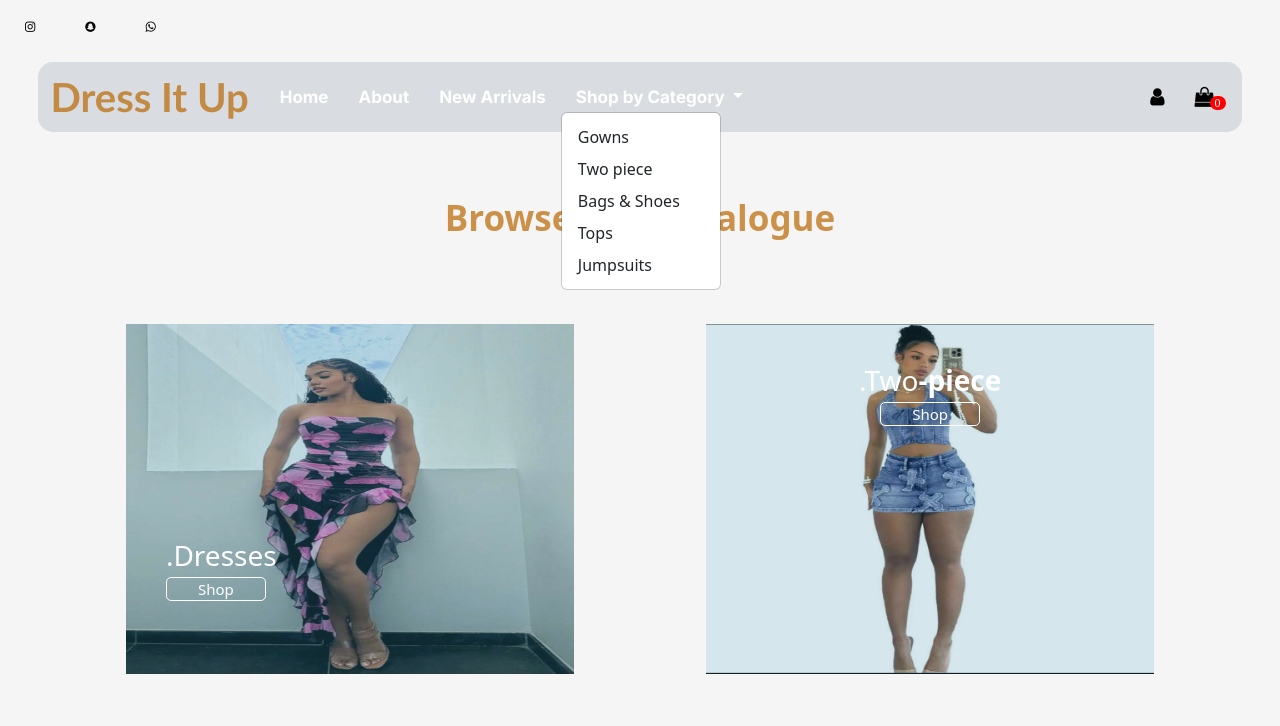
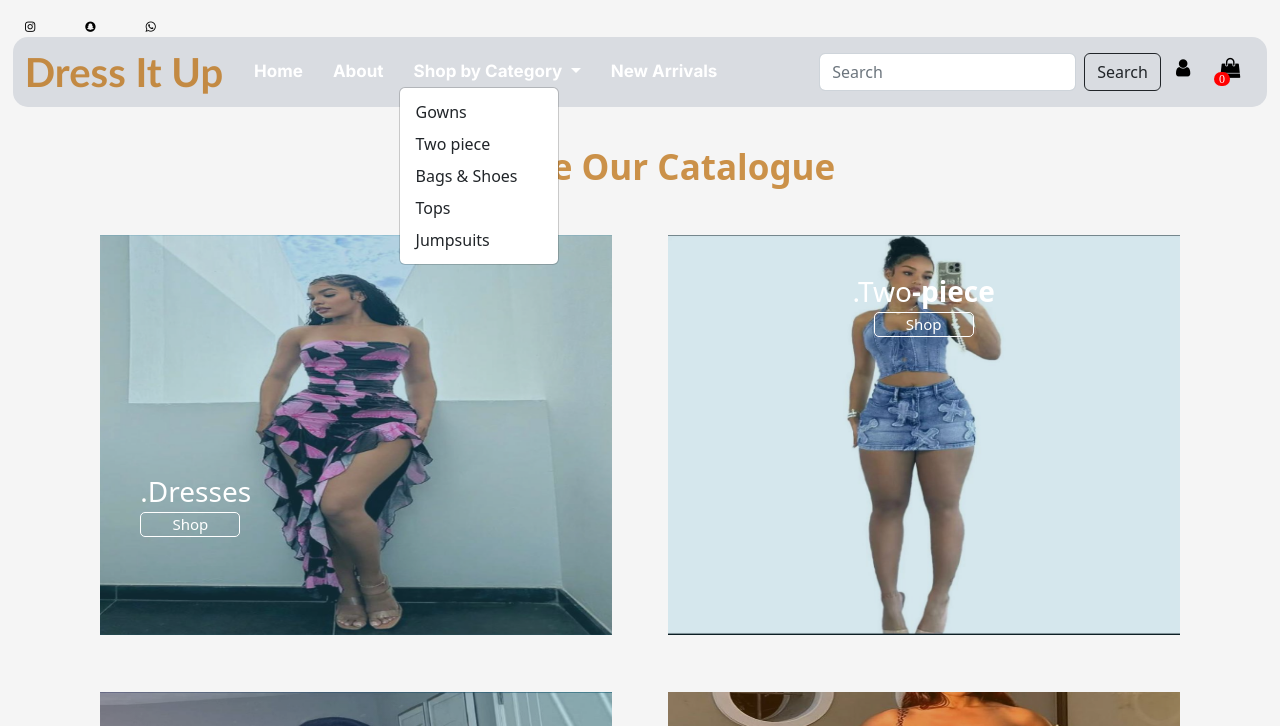
Before and after one commit to betteresther/e-commerce, a plain HTML site: page index.html in a window 1280 px wide. Both pictures are taken after a click on the button "Shop by Category". Shown: the top 726 px of the page. Drawn offline with nearby package versions, Linux system fonts and the light colour scheme.

Commit message:
Navbar Change

```diff
--- a/index.html
+++ b/index.html
@@ -27,7 +27,7 @@
         <a class="nav-link" id="whatsapp" href="#"><i class="fa fa-whatsapp"></i></a>
       </nav>
 
-      <nav class="navbar navbar-expand-lg static">
+      <!-- <nav class="navbar navbar-expand-lg static">
         <div class="container-fluid" id="transparent_container">
           <a class="navbar-brand" id="dress" href="#">Dress It Up</a>
           <button class="navbar-toggler" type="button" data-bs-toggle="collapse" data-bs-target="#collapsibleNavbar" aria-controls="navbarScroll" aria-expanded="false" aria-label="Toggle navigation">
@@ -36,8 +36,8 @@
           <div class="collapse navbar-collapse" id="collapsibleNavbar" >
             <ul class="navbar-nav me-auto my-2 my-lg-0 navbar-nav-scroll" style="--bs-scroll-height: 100px;">
 
-              <li class="nav-item">
-                <a class="nav-link active" aria-current="page" id="home" href="index.html">Home</a>
+              <li class="nav-item"> -->
+                <!-- <a class="nav-link active" aria-current="page" id="home" href="index.html">Home</a>
               </li>
 
               <li class="nav-item">
@@ -46,9 +46,9 @@
 
               <li class="nav-item">
                 <a class="nav-link" id="about" href="newarrivals.html">New Arrivals</a>
-              </li>
+              </li> -->
 
-              <li class="nav-item dropdown">
+              <!-- <li class="nav-item dropdown">
                 <a class="nav-link dropdown-toggle" href="#" id="Shop" role="button" data-bs-toggle="dropdown" aria-expanded="false">
                   Shop by Category
                 </a>
@@ -60,34 +60,60 @@
                   <li><a class="dropdown-item" href="jumpsuits.html">Jumpsuits</a></li>
                 </ul>
               </li>
-            </ul>
-
-            <form class="d-flex">
+            </ul> -->
               <!-- <input class="form-control me-2" type="search" placeholder="Search" aria-label="Search">
               <button class="btn btn-outline-warning" type="submit">Search</button> -->
 
-                <a class="nav-link" id="search" href="register.html"><i class="fa fa-user"></i></a>
+                <!-- <a class="nav-link" id="search" href="register.html"><i class="fa fa-user"></i></a>
                 <a class="nav-link" id="shopping_bag" href="#"><i class="fa fa-shopping-bag"><span>0</span></i></a>
-
-            </form>
           </div>
         </div>
-      </nav>
+      </nav> -->
 
 
-      <!-- <div style="width: 100%;" class="container" id="brown">
-        <div class="row justify-content-center">
-          <div class="row" col-lg-6 col-md-6 col-sm-12>
-            <p class="bold-text">PARTY WEARS &<br><span> DRESSES</span></p>
-            <div class="female">
-            <p>Female Clothing Brand</p>
-            <p>Online clothing store for Baddies of different sizes.</p>
-        </div>
-        <a href="newarrivals.html">
-            <button id="backbutton"> SHOP THE COLLECTION</button></a>
-            </div>
-            </div>
-            </div> -->
+  <nav class="navbar navbar-expand-lg" >
+  <div class="container-fluid" id="transparent_container">
+    <a class="navbar-brand" href="#" id="dress">Dress It Up</a>
+    <button class="navbar-toggler" type="button" data-bs-toggle="collapse" data-bs-target="#navbarScroll" aria-controls="navbarScroll" aria-expanded="false" aria-label="Toggle navigation">
+      <span class="navbar-toggler-icon"></span>
+    </button>
+    <div class="collapse navbar-collapse" id="navbarScroll">
+      <ul class="navbar-nav me-auto my-2 my-lg-0 navbar-nav-scroll" style="--bs-scroll-height: 100px;">
+        <li class="nav-item">
+          <a class="nav-link active" aria-current="page" id="home" href="index.html">Home</a>
+        </li>
+        <li class="nav-item">
+          <a class="nav-link" id="about" href="about.html">About</a>
+        </li>
+        <li class="nav-item dropdown">
+          <a class="nav-link dropdown-toggle" href="#" id="Shop" role="button" data-bs-toggle="dropdown" aria-expanded="false">
+            Shop by Category
+          </a>
+          <ul class="dropdown-menu" aria-labelledby="navbarScrollingDropdown">
+            <li><a class="dropdown-item" href="gown.html">Gowns</a></li>
+            <li><a class="dropdown-item" href="twopiece.html">Two piece</a></li>
+            <li><a class="dropdown-item" href="shoes.html">Bags & Shoes</a></li>
+            <li><a class="dropdown-item" href="tops.html">Tops</a></li>
+            <li><a class="dropdown-item" href="jumpsuits.html">Jumpsuits</a></li>
+          </ul>
+        </li>
+        <li class="nav-item">
+          <a class="nav-link" id="about" href="newarrivals.html">New Arrivals</a>
+        </li>
+        <!-- <li class="nav-item">
+          <a class="nav-link disabled" href="#" tabindex="-1" aria-disabled="true">Link</a>
+        </li> -->
+      </ul>
+      <form class="d-flex">
+        <input class="form-control me-2" type="search" placeholder="Search" aria-label="Search">
+        <button class="btn btn-outline-dark" type="submit">Search</button>
+
+          <a class="nav-link" id="search" href="register.html"><i class="fa fa-user"></i></a>
+            <a class="nav-link" id="shopping_bag" href="#"><i class="fa fa-shopping-bag"><span>0</span></i></a>
+      </form>
+    </div>
+  </div>
+</nav>
 
             <div class="grid">
               <div class="col-sm-6 col-md-12 col-lg-12">
--- a/style.css
+++ b/style.css
@@ -11,7 +11,7 @@ body{
 
 #transparent_container{
     background-color:#d9dce1;
-    margin:3%;
+    margin:1%;
     justify-content: center;
     align-items: center;
     border: none;
@@ -69,11 +69,11 @@ body{
 }
 
 #hot_girl{
-    font-size: 35px;
+    font-size: 30px;
     color: pink;
     font-style: normal;
     margin-top: -15px;
-    margin-bottom: -3%;
+    margin-bottom: 10px;
     font-weight: 500;
     animation: slide 10s linear infinite;
 }
@@ -129,8 +129,9 @@ align-items: center;
 justify-content: center;
 color: white;
 position: absolute;
-top: 80px;
-left: 94.5%;
+top: 50%;
+right:50px;
+/* left: 94.5%; */
 padding: 1px 5px;
 }
 
@@ -259,9 +260,9 @@ h1, h2, {
   z-index: 1;
   display: inline-block;
   overflow: hidden;
-  margin: 5%;
-  width: 35%;
-  height: 350px;
+  margin: 2%;
+  width: 40%;
+  height: 400px;
   background: #3085a3;
   text-align: center;
   cursor: pointer;
```
Also changed, not shown: about.css (+4 -4 lines).
